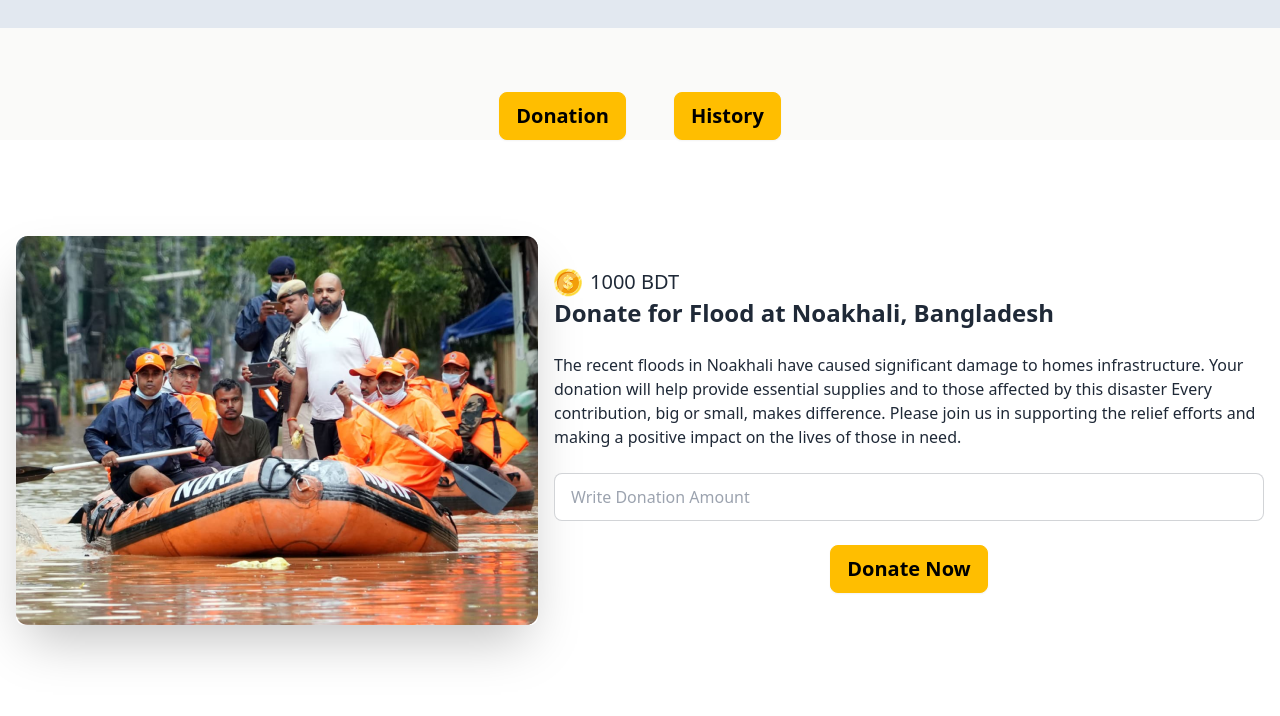
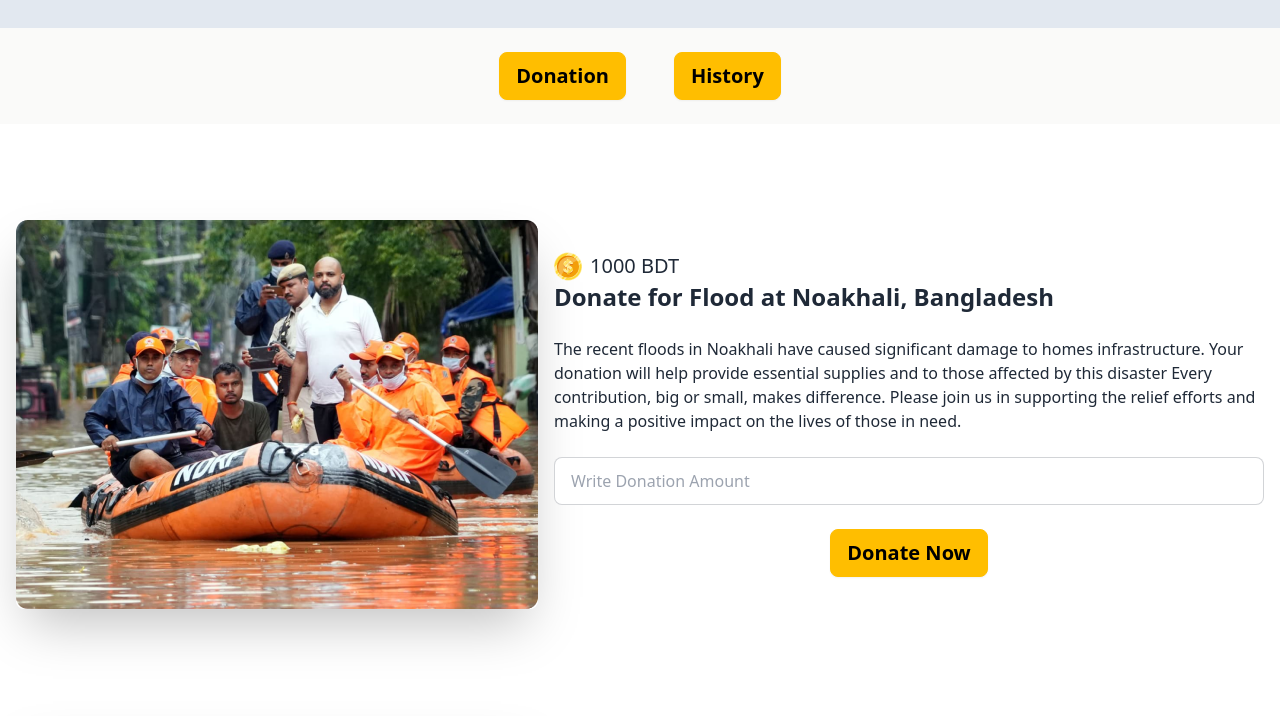
Before and after one commit to mehedi24124/assignment-5, a plain HTML site: page index.html in a window 1280 px wide. Shown: the part 84-800 px from the top of the page. Drawn offline with nearby package versions, Linux system fonts and the light colour scheme.

Commit message:
final commit 3

```diff
--- a/index.html
+++ b/index.html
@@ -29,7 +29,7 @@
               </div>
          </div>
          <!-- banner div -->
-         <div class="flex justify-center gap-12 mt-16">
+         <div class="flex justify-center gap-12 mt-6 pb-6">
             <button  id="colorButton1" onclick="toggleInfo('info1')" class="btn btn-warning text-xl ">Donation</button>
             <button  id="colorButton2" onclick="toggleInfo('info2')" class="btn btn-warning text-xl ">History</button>
         </div>
```
